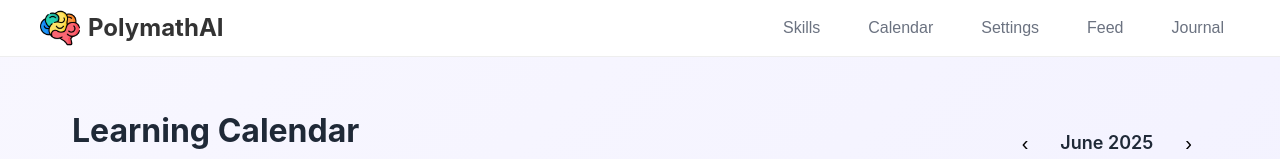
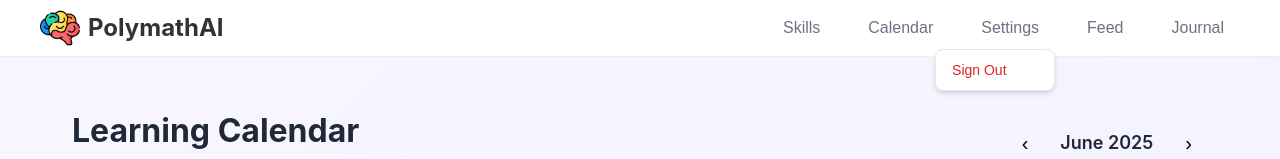
Before and after one commit to abishanB/PolyMathAI, a Next.js app: page /calendar in a window 1280 px wide. Both pictures are taken after a click on the button "Settings". Shown: the top 159 px of the page. Built offline with nearby package versions, Linux system fonts and the light colour scheme; no server answers.

Commit message:
auth/signin

```diff
--- a/src/app/components/Navbar.css
+++ b/src/app/components/Navbar.css
@@ -92,3 +92,48 @@
 .nav-btn-icon {
     margin-right: 0.3rem;
 }
+
+/* Settings Dropdown Styles */
+.settings-dropdown {
+    position: relative;
+    display: inline-block;
+}
+
+.dropdown-menu {
+    position: absolute;
+    top: 100%;
+    right: 0;
+    background: white;
+    border: 1px solid #e5e7eb;
+    border-radius: 8px;
+    box-shadow: 0 4px 6px -1px rgba(0, 0, 0, 0.1), 0 2px 4px -1px rgba(0, 0, 0, 0.06);
+    z-index: 1000;
+    min-width: 120px;
+    margin-top: 4px;
+}
+
+.dropdown-item {
+    display: block;
+    width: 100%;
+    padding: 0.75rem 1rem;
+    text-align: left;
+    background: none;
+    border: none;
+    font-size: 0.875rem;
+    cursor: pointer;
+    transition: background-color 0.2s;
+    border-radius: 6px;
+}
+
+.dropdown-item:hover {
+    background-color: #f3f4f6;
+}
+
+.sign-out-btn {
+    color: #dc2626;
+}
+
+.sign-out-btn:hover {
+    background-color: #fef2f2;
+    color: #b91c1c;
+}
--- a/src/app/components/Navbar.js
+++ b/src/app/components/Navbar.js
@@ -1,8 +1,29 @@
+"use client";
 import Link from "next/link";
 import "./Navbar.css";
 import Image from "next/image";
 import logo from "./logo.png";
+import { useState } from "react";
+import { useRouter } from "next/navigation";
+import { supabase } from "../../lib/supabase";
+
 export default function Navbar() {
+  const [showSettingsDropdown, setShowSettingsDropdown] = useState(false);
+  const router = useRouter();
+
+  const handleSignOut = async () => {
+    try {
+      await supabase.auth.signOut();
+      router.push('/');
+    } catch (error) {
+      console.error('Error signing out:', error);
+    }
+  };
+
+  const toggleSettingsDropdown = () => {
+    setShowSettingsDropdown(!showSettingsDropdown);
+  };
+
   return (
     <nav className="dashboard-nav">
       <div className="nav-container">
@@ -18,7 +39,24 @@ export default function Navbar() {
             <Link href="/calendar">
               <button className="nav-btn">Calendar</button>
             </Link>
-            <button className="nav-btn">Settings</button>
+            <div className="settings-dropdown">
+              <button
+                onClick={toggleSettingsDropdown}
+                className="nav-btn settings-btn"
+              >
+                Settings
+              </button>
+              {showSettingsDropdown && (
+                <div className="dropdown-menu">
+                  <button
+                    onClick={handleSignOut}
+                    className="dropdown-item sign-out-btn"
+                  >
+                    Sign Out
+                  </button>
+                </div>
+              )}
+            </div>
             <Link href="/feed">
               <button className="nav-btn">Feed</button>
             </Link>
```
Also changed, not shown: 1 other file (tests, documents, lock files or other folders).
